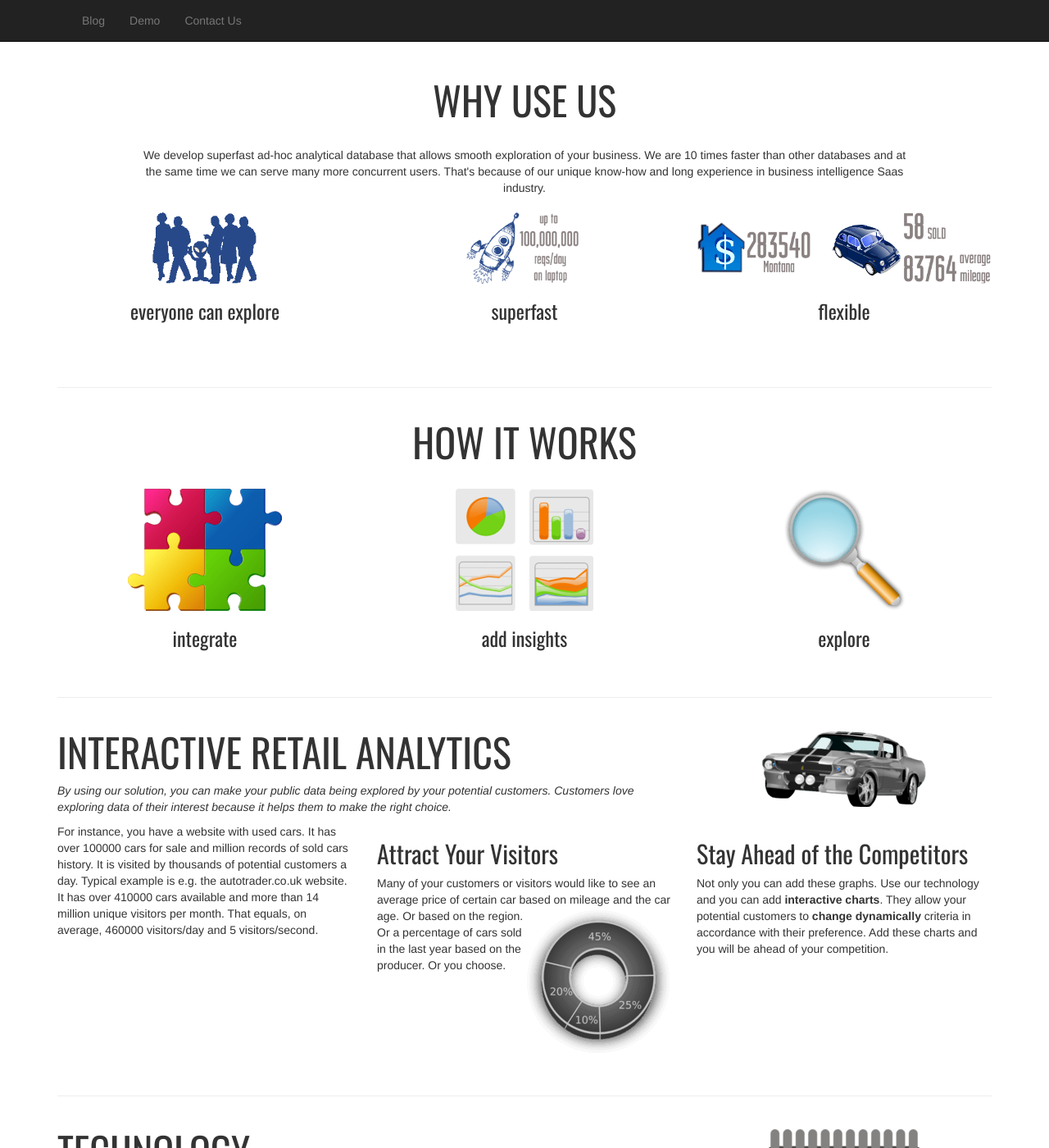
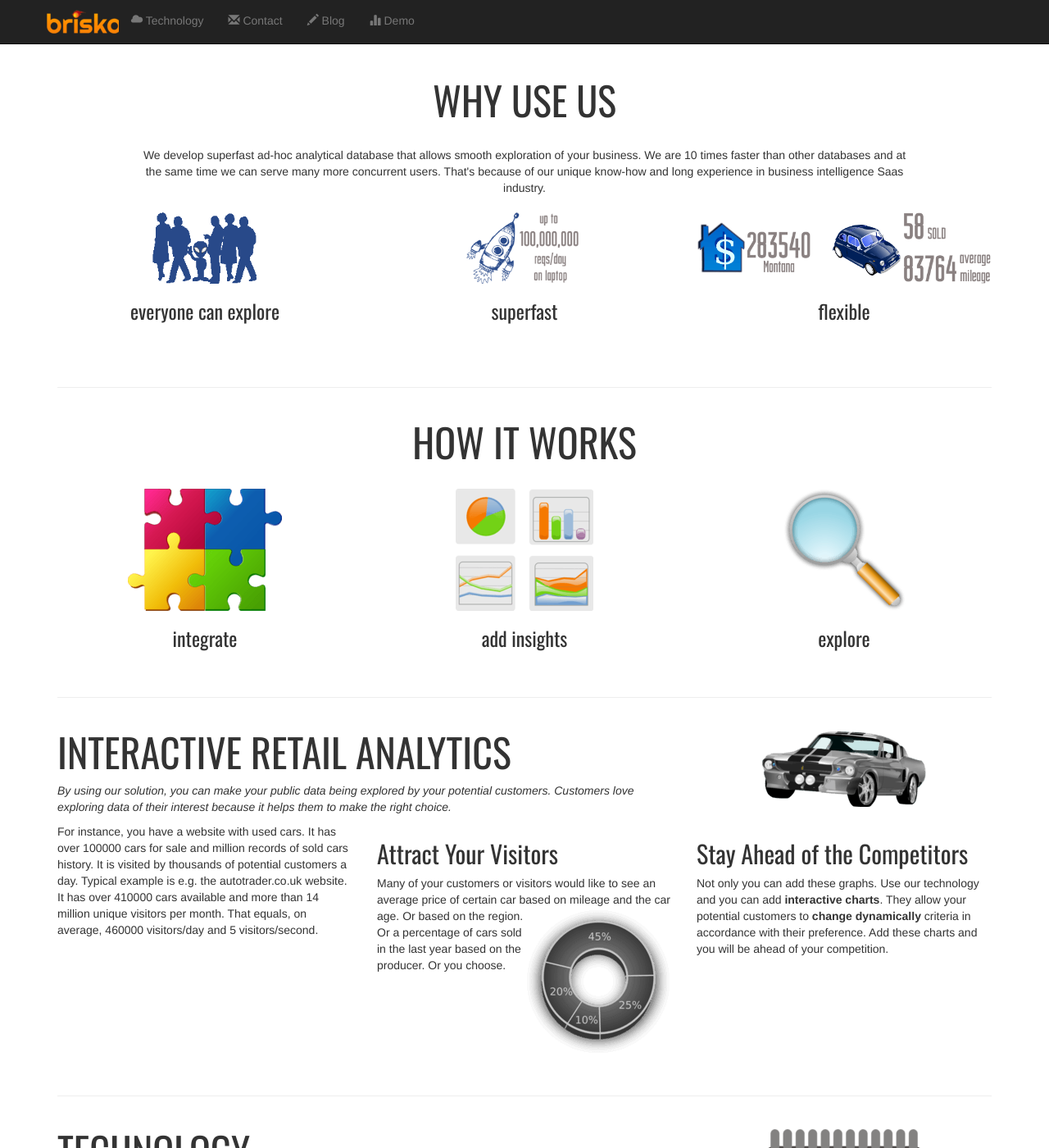
Before and after one commit to briskat/briskat.github.io, a Jekyll site: the page built from index.html, in a window 1280 px wide and 1400 px high. Shown: the whole window at 82% size. Built offline with Jekyll 4.4.1, drawn with Linux system fonts in a browser that asks for light colours; nearby versions of some CDN libraries; Markdown is read by kramdown in place of the engine named in the settings.

Commit message:
Customize menu bar

```diff
--- a/_includes/navigation.html
+++ b/_includes/navigation.html
@@ -10,9 +10,10 @@
 	</div>
 	<div class="collapse navbar-collapse">
 	  <ul class="nav navbar-nav">
-		<li><a href="/blog.html"><i class="icon-pencil"></i> Blog</a> </li>
-		<li><a href="/index.html"><i class="icon-signal"></i> Demo</a> </li>
-		<li><a href="/contact.html"><i class="icon-envelope"></i> Contact Us</a> </li>
+		<li><a href="/index.html#TECHNOLOGY"><span class="glyphicon glyphicon-cloud"></span> Technology</a> </li>
+		<li><a href="/index.html#CONTACT"><span class="glyphicon glyphicon-envelope"></span> Contact</a> </li>
+		<li{% if page.url == '/blog.html' or page.url contains '/blog/' %} class="acmenu"{% endif %}><a href="/blog.html"><span class="glyphicon glyphicon-pencil"></span> Blog</a> </li>
+		<li{% if page.url == '/demo.html' %} class="acmenu"{% endif %}><a href="/gitanalytik.html"><span class="glyphicon glyphicon-stats"></span> Demo</a> </li>
 	  </ul>
 	</div>
   </div>
--- a/css/my.css
+++ b/css/my.css
@@ -1,4 +1,16 @@
 body{padding: 56px 0px 0px 0px;
+}
+.navbar-brand{
+	background-image: url('/img/logo-s.png');
+	background-repeat: no-repeat;
+	padding: 0px 0px 0px 90px;
+	margin: 3px 0px 0px 3px;
+}
+.navbar-nav>.acmenu {
+	background-color:#CCCCCC;
+	border-radius:7px;
+	-moz-border-radius:7px;
+	-webkit-border-radius:7px;
 }
 h1,h2,h3,h4 {
 	font-family: 'Oswald', sans-serif;
```
Also changed, not shown: img/logo-s.png (added).
